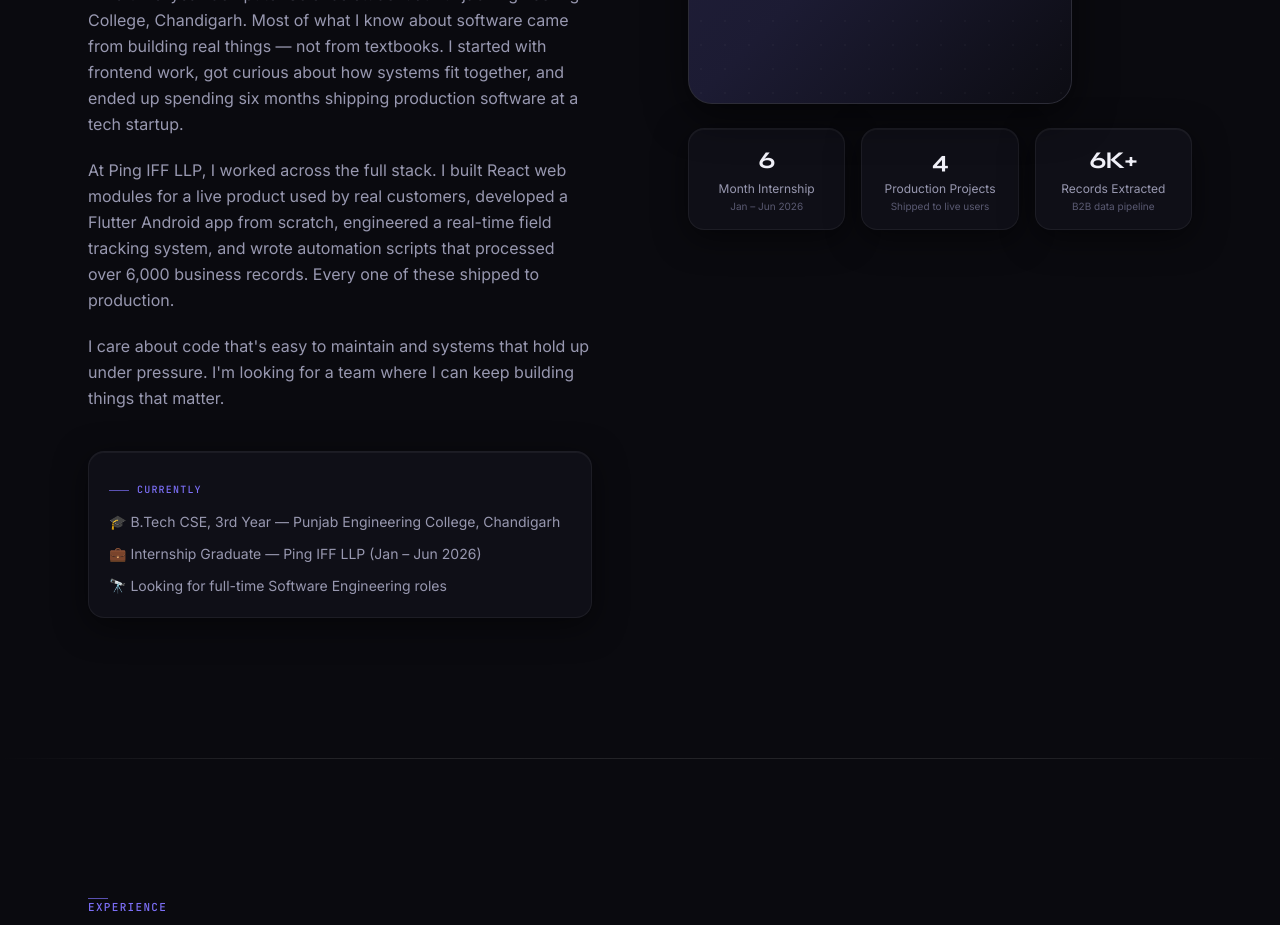
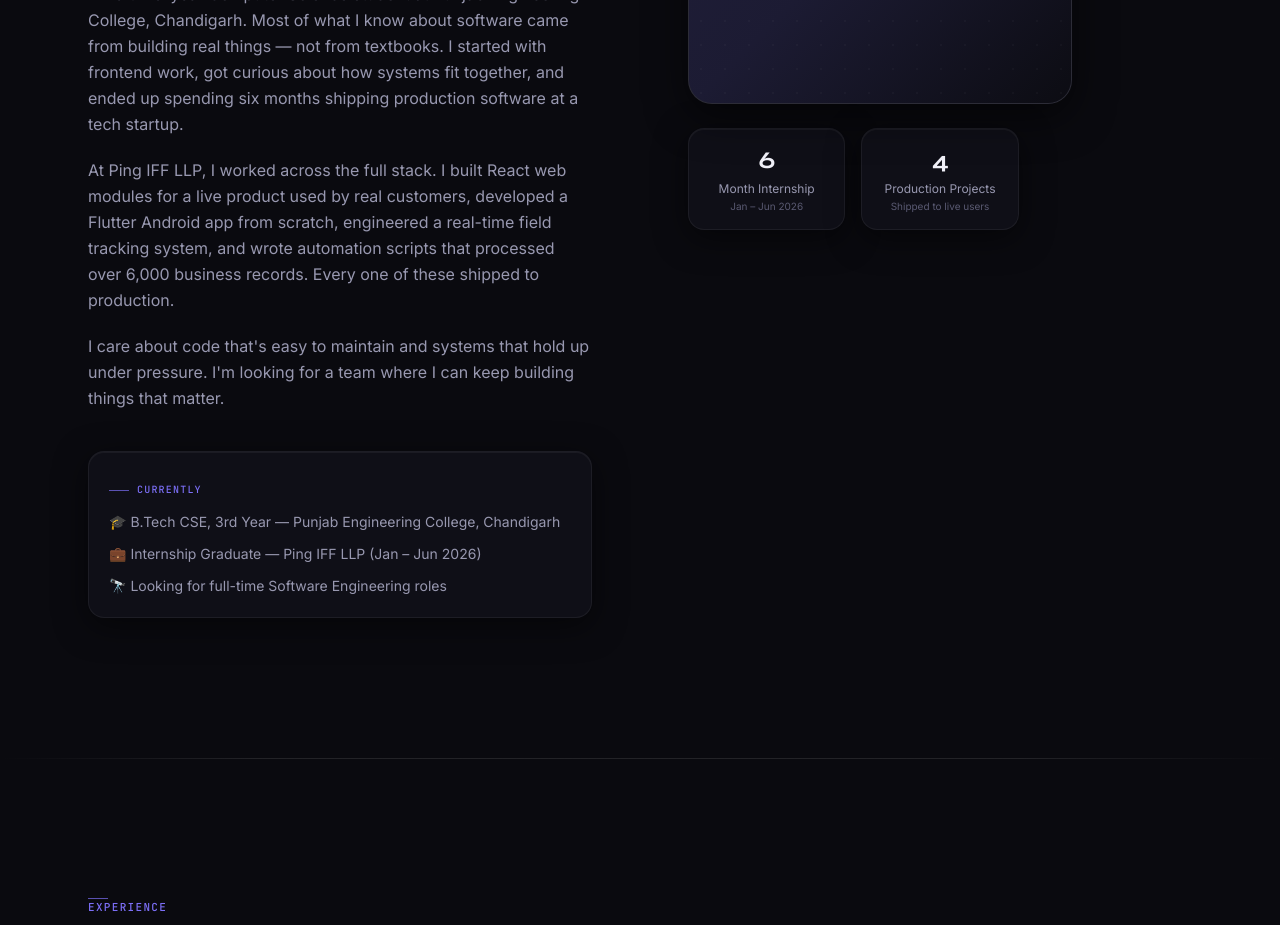
Before and after one commit to Harshit6057/Harshit6057.github.io, a Next.js app: page / in a window 1280 px wide. Shown: the part 1220-2145 px from the top of the page. Built offline with nearby package versions, Linux system fonts and the light colour scheme.

Commit message:
records extraction is removed from about section

```diff
--- a/src/components/sections/AboutSection.tsx
+++ b/src/components/sections/AboutSection.tsx
@@ -5,8 +5,7 @@ import { SectionHeader } from "@/components/ui/SectionHeader";
 
 const STATS = [
   { value: "6",    label: "Month Internship",   sublabel: "Jan – Jun 2026" },
-  { value: "4",    label: "Production Projects", sublabel: "Shipped to live users" },
-  { value: "6K+",  label: "Records Extracted",   sublabel: "B2B data pipeline" },
+  { value: "4",    label: "Production Projects", sublabel: "Shipped to live users" }
 ];
 
 const CURRENTLY = [
```
